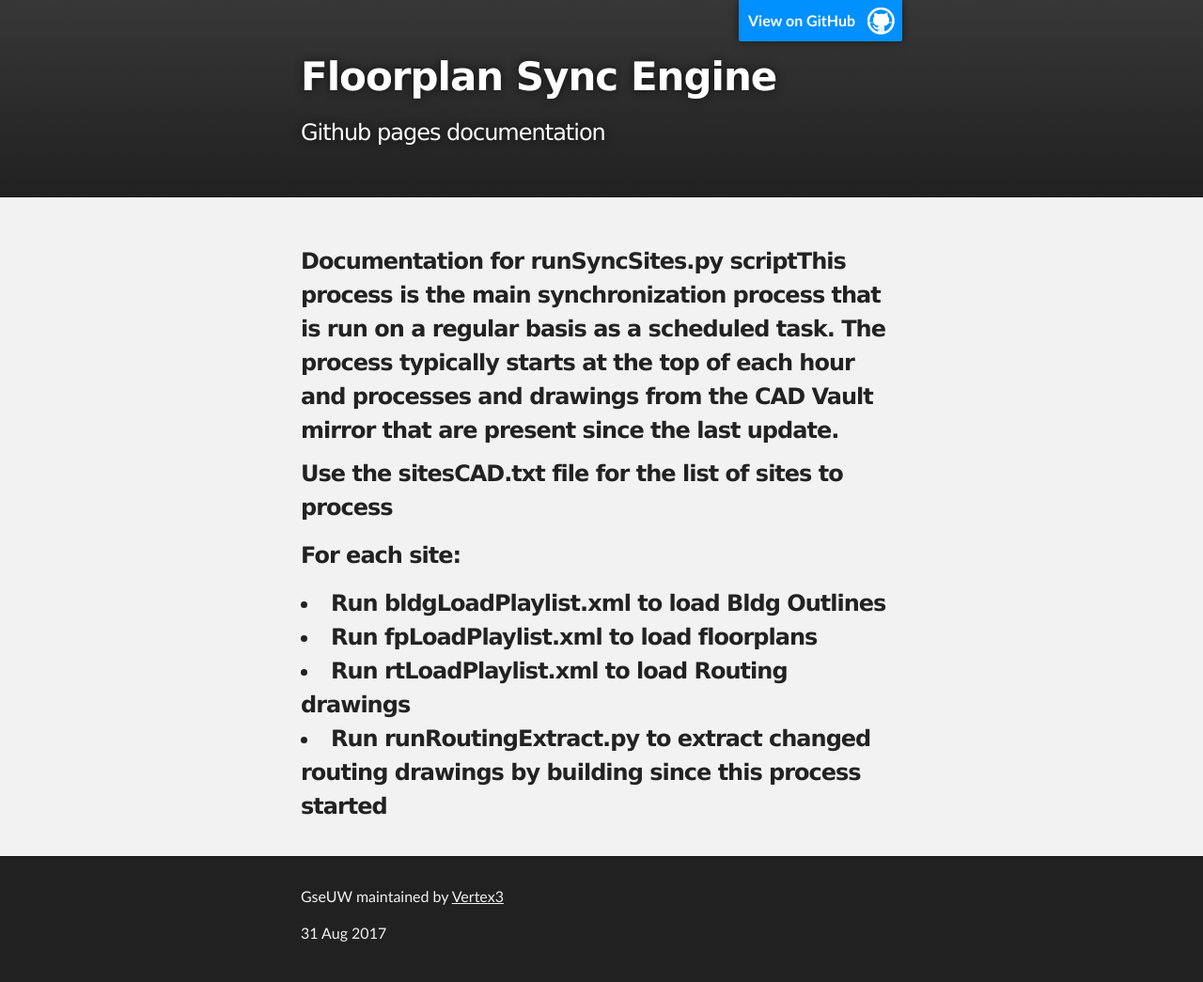
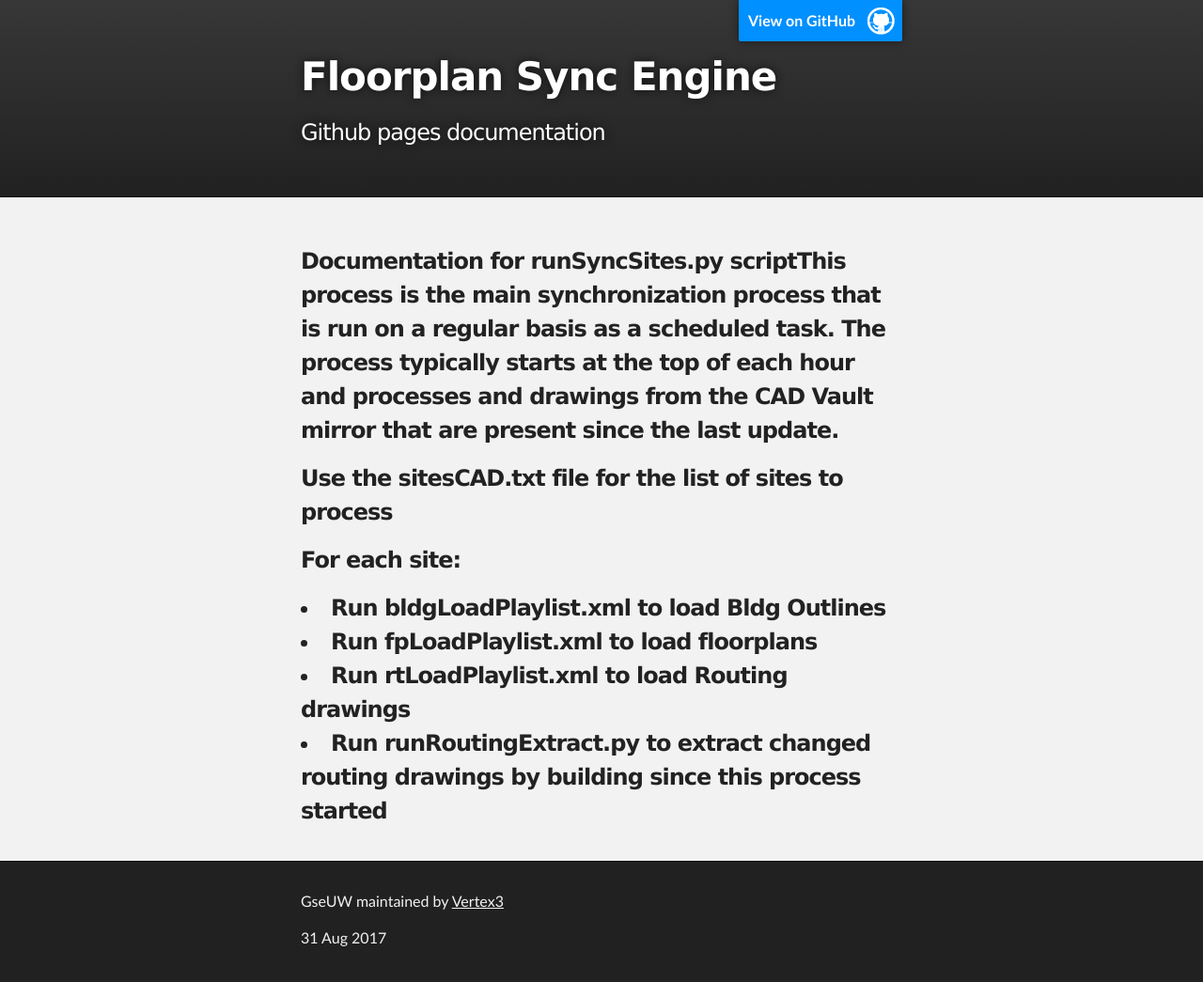
Before and after one commit to Vertex3/gseBase, a Jekyll site: the page built from ETL/runSyncSites.py.html, in a window 1280 px wide. Shown: the whole page at 94% size. Built offline with Jekyll 4.4.1, drawn with Linux system fonts in a browser that asks for light colours.

Commit message:
Updating content

```diff
--- a/ETL/runSyncSites.py.html
+++ b/ETL/runSyncSites.py.html
@@ -7,7 +7,7 @@ published: true
  <div id="main_content_wrap" class="outer">
       <section id="main_content" class="inner">
 <h3>Documentation for runSyncSites.py script</h3)
-<p>This process is the main synchronization process that is run on a regular basis as a scheduled task. The process typically starts at the top of each hour and processes and drawings from the CAD Vault mirror that are present since the last update.
+<p>This process is the main synchronization process that is run on a regular basis as a scheduled task. The process typically starts at the top of each hour and processes and drawings from the CAD Vault mirror that are present since the last update.</p>
 
 <p>Use the sitesCAD.txt file for the list of sites to process</p>
 <p>For each site:
```
